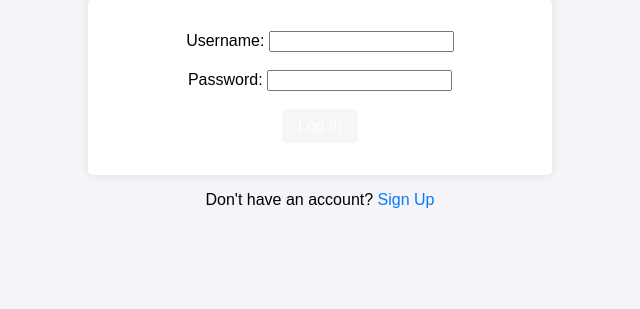
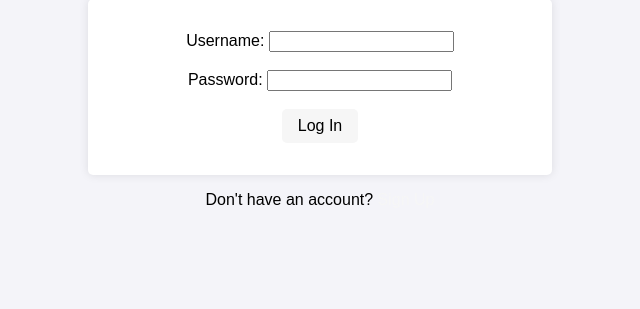
Before and after one commit to RenHartt/ft_transcendence, a Django app: page /login/ in a window 1280 px wide. Shown: the part 315-624 px from the top of the page, without its empty margins (320-960 px from the left). Run offline with Django 5.2, Linux system fonts and the light colour scheme.

Commit message:
vrai dev front eh

```diff
--- a/app/my_app/templates/my_app/login.html
+++ b/app/my_app/templates/my_app/login.html
@@ -40,7 +40,7 @@
 
         button {
             background-color: #f6f6f6;
-            color: white;
+            color: black;
             border: none;
             padding: 0.5rem 1rem;
             font-size: 1rem;
@@ -50,7 +50,7 @@
         }
 
         button:hover {
-            background-color: #0056b3;
+            background-color: #111111;
         }
 
         p {
@@ -58,7 +58,7 @@
         }
 
         a {
-            color: #007bff;
+            color: #f6f6f6;
             text-decoration: none;
         }
 
```
